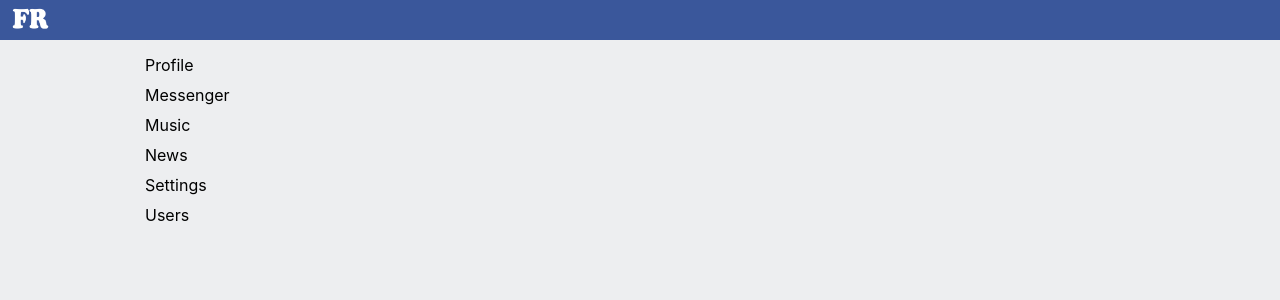
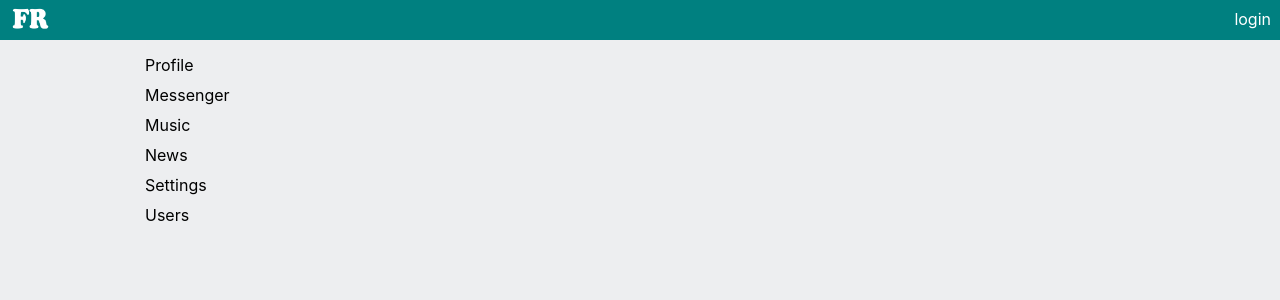
Before and after one commit to frost2329/fr_project_01, a React (Create React App) app: page / in a window 1280 px wide. Shown: the top 300 px of the page. Built offline with nearby package versions, Linux system fonts and the light colour scheme; no server answers.

Commit message:
61 - React JS - cookie, login в теории, auth/me

```diff
--- a/src/App.js
+++ b/src/App.js
@@ -1,19 +1,19 @@
 import React from 'react';
 import './App.css';
-import Header from "./components/Header/Header";
 import {BrowserRouter, Route} from "react-router-dom";
 import Navbar from "./components/Navbar/Navbar";
 import {Routes} from "react-router";
 import MessengerContainer from "./components/Messenger/MessengerContainer";
 import UsersContainer from "./components/Users/UsersContainer";
 import ProfileContainer from "./components/Profile/ProfileContainer";
+import HeaderContainer from "./components/Header/HeaderContainer";
 
 
-const App = (props) => {
+const App = () => {
     return (
         <BrowserRouter>
             <div className="app-wrapper">
-                <Header/>
+                <HeaderContainer/>
                 <div className='main_page'>
                     <Navbar/>
                     <div className='main_content'>
--- a/src/components/Header/Header.jsx
+++ b/src/components/Header/Header.jsx
@@ -1,11 +1,16 @@
 import React from 'react';
 import s from "./Header.module.css";
 import logo from "./logo.png";
+import {NavLink} from "react-router-dom";
 
-const  Header = () => {
+const  Header = (props) => {
     return (
         <header className={s.main_header}>
             <img className={s.logo} src={logo} alt=""/>
+            <div className={s.auth_block}>
+                {props.isAuth ? <div className={s.login}> {props.userLogin}</div>
+                              : <NavLink to='/login' className={s.login}> login </NavLink>}
+            </div>
         </header>
     );
 }
--- a/src/components/Header/Header.module.css
+++ b/src/components/Header/Header.module.css
@@ -1,9 +1,20 @@
 .main_header {
     grid-area: h;
-    background-color: #3a579b;
+    background-color: teal;
 }
-
 .main_header .logo {
     margin-left: 10px;
     width: 40px;
 }
+.auth_block {
+    margin: 9px;
+    float: right;
+}
+.auth_block {
+    margin: 9px;
+    float: right;
+}
+.login {
+    color: white;
+    text-decoration: none;
+}
--- /dev/null
+++ b/src/components/Header/HeaderContainer.jsx
@@ -0,0 +1,36 @@
+import React from 'react';
+import {connect} from "react-redux";
+import * as axios from "axios";
+import Header from "./Header";
+import {setUserAuthData} from "../../redux/auth_reduser";
+
+class HeaderContainer extends React.Component {
+
+    componentDidMount() {
+        axios.get(`https://social-network.samuraijs.com/api/1.0/auth/me`, {withCredentials: true})
+            .then((response) => {
+                debugger;
+                if (response.data.resultCode === 0) {
+                    let {id, email, login} = response.data.data;
+                    this.props.setUserAuthData(id, email, login);
+                }
+            });
+    }
+
+    render() {
+        return (
+            <Header userLogin={this.props.userLogin}
+                    isAuth={this.props.isAuth}/>
+        )
+    }
+}
+
+let mapStateToProps = (state) => {
+    return {
+        userLogin: state.auth.userLogin,
+        isAuth: state.auth.isAuth
+    }
+}
+
+let dispachForProps = {setUserAuthData}
+export default connect(mapStateToProps, dispachForProps)(HeaderContainer);
--- a/src/components/Profile/ProfileContainer.js
+++ b/src/components/Profile/ProfileContainer.js
@@ -7,7 +7,6 @@ import {useLocation, useNavigate, useParams} from "react-router-dom";
 class ProfileContainer extends React.Component {
 
     componentDidMount() {
-        debugger;
         let userId = this.props.router.params.userId
         if (!userId) {
             userId = 2
--- /dev/null
+++ b/src/redux/auth_reduser.js
@@ -0,0 +1,26 @@
+const SET_USER_AUTH_DATA = 'SET_USER_AUTH_DATA';
+
+
+let initialState = {
+    userId: null,
+    userEmail: null,
+    userLogin: null,
+    isAuth: false
+}
+
+const authReducer = (state = initialState, action) => {
+    switch (action.type) {
+        case SET_USER_AUTH_DATA:
+            return {...state,
+                    userId: action.authData.userId,
+                    userEmail: action.authData.email,
+                    userLogin: action.authData.login,
+                    isAuth: true
+            }
+        default:
+            return state;
+    }
+}
+
+export const setUserAuthData = (userId, email, login ) => ({type: SET_USER_AUTH_DATA, authData: {userId, email, login}});
+export default authReducer;
--- a/src/redux/redux_store.js
+++ b/src/redux/redux_store.js
@@ -2,11 +2,13 @@ import {combineReducers, createStore} from "redux";
 import messengerReducer from "./messenger_reducer";
 import profileReducer from "./profile_reducer";
 import usersReducer from "./users_reduser";
+import authReducer from "./auth_reduser";
 
 let reducers = combineReducers({
     profileState: profileReducer,
     messengerState: messengerReducer,
-    usersState: usersReducer
+    usersState: usersReducer,
+    auth: authReducer
 })
 
 let store = createStore(reducers);
```
